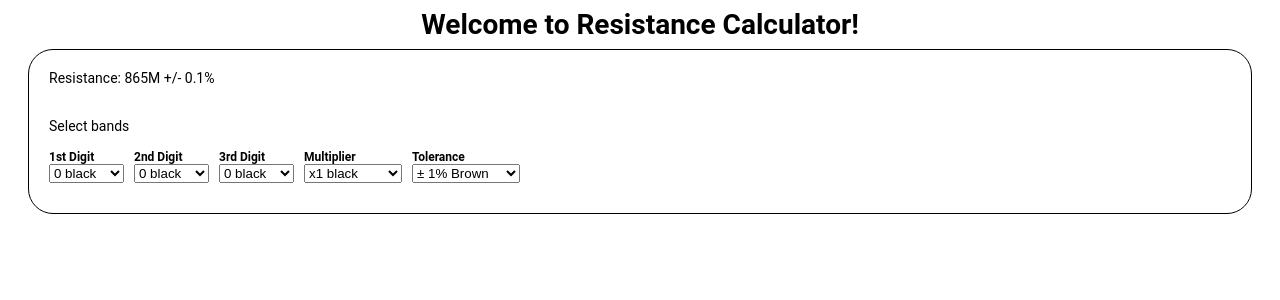
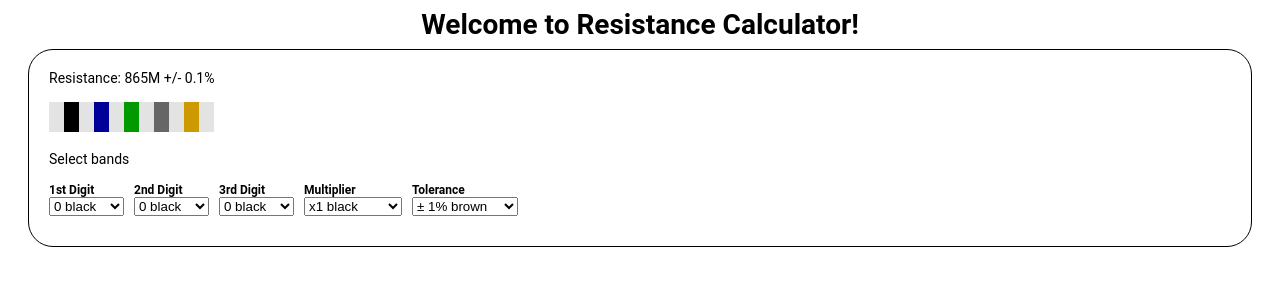
Before and after one commit to kw00183/cs6261project4, an Angular app: page / in a window 1280 px wide. Shown: the top 300 px of the page. Built offline with nearby package versions, Linux system fonts and the light colour scheme.

Commit message:
add in css styles for resistor colors and spans in the html for the calculator component to represent them

```diff
--- a/src/app/resistance/calculator/calculator.component.css
+++ b/src/app/resistance/calculator/calculator.component.css
@@ -33,3 +33,61 @@ p {
 .inline {
   display: inline-block;
 }
+
+.resistor {
+  width: 15px;
+  height: 30px;
+  display: inline-block;
+}
+
+.color-default {
+  background-color: #E3E3E3;
+}
+
+.color-black {
+  background-color: #000000;
+}
+
+.color-brown {
+  background-color: #663300;
+}
+
+.color-red {
+  background-color: #FF0000;
+}
+
+.color-orange {
+  background-color: #FF6600;
+}
+
+.color-yellow {
+  background-color: #FFFF00;
+}
+
+.color-green {
+  background-color: #009900;
+}
+
+.color-blue {
+  background-color: #000099;
+}
+
+.color-violet {
+  background-color: #660099;
+}
+
+.color-grey {
+  background-color: #666666;
+}
+
+.color-white {
+  background-color: #FFFFFF;
+}
+
+.color-gold {
+  background-color: #CC9900;
+}
+
+.color-silver {
+  background-color: #999999;
+}
--- a/src/app/resistance/calculator/calculator.component.html
+++ b/src/app/resistance/calculator/calculator.component.html
@@ -1,6 +1,22 @@
+<div id="round-container">
   <form>
-<div id="round-container">
-  <p>Resistance: 865M +/- 0.1%</p><br><br>
+  <div>
+    <p>Resistance: 865M +/- 0.1%</p><br>
+  </div>
+  <div>
+    <span class="resistor color-default"></span>
+    <span class="resistor color-black"></span>
+    <span class="resistor color-default"></span>
+    <span class="resistor color-blue"></span>
+    <span class="resistor color-default"></span>
+    <span class="resistor color-green"></span>
+    <span class="resistor color-default"></span>
+    <span class="resistor color-grey"></span>
+    <span class="resistor color-default"></span>
+    <span class="resistor color-gold"></span>
+    <span class="resistor color-default"></span>
+  </div><br>
+  <div>
     <p>Select bands</p><br>
     <span class="inline padding-dropdown">
       <p class="header-digits">1st Digit</p>
@@ -34,3 +50,4 @@
     </span>
   </div>
   </form>
+</div>
--- a/src/app/resistance/calculator/calculator.component.ts
+++ b/src/app/resistance/calculator/calculator.component.ts
@@ -44,16 +44,16 @@ export class CalculatorComponent implements OnInit {
     ];
 
     this.colorTolerance = [
-      {id: 0, name: '± 1% Brown', tolerance: '± 1%'},
-      {id: 1, name: '± 2% Red', tolerance: '± 2%'},
-      {id: 2, name: '± 3% Orange', tolerance: '± 3%'},
-      {id: 3, name: '± 4% Yellow', tolerance: '± 4%'},
-      {id: 4, name: '± 0.5% Green', tolerance: '± 0.5%'},
-      {id: 5, name: '± 0.25% Blue', tolerance: '± 0.25%'},
-      {id: 6, name: '± 0.10% Violet', tolerance: '± 0.10%'},
-      {id: 7, name: '± 0.05% Gray', tolerance: '± 0.05%'},
-      {id: 8, name: '± 5% Gold', tolerance: '± 5%'},
-      {id: 9, name: '± 10% Silver', tolerance: '± 10%'}
+      {id: 0, name: '± 1% brown', tolerance: '± 1%'},
+      {id: 1, name: '± 2% red', tolerance: '± 2%'},
+      {id: 2, name: '± 3% orange', tolerance: '± 3%'},
+      {id: 3, name: '± 4% yellow', tolerance: '± 4%'},
+      {id: 4, name: '± 0.5% green', tolerance: '± 0.5%'},
+      {id: 5, name: '± 0.25% blue', tolerance: '± 0.25%'},
+      {id: 6, name: '± 0.10% violet', tolerance: '± 0.10%'},
+      {id: 7, name: '± 0.05% grey', tolerance: '± 0.05%'},
+      {id: 8, name: '± 5% gold', tolerance: '± 5%'},
+      {id: 9, name: '± 10% silver', tolerance: '± 10%'}
     ];
   }
 
```
Lines whose indentation alone changed are shown as unchanged.
